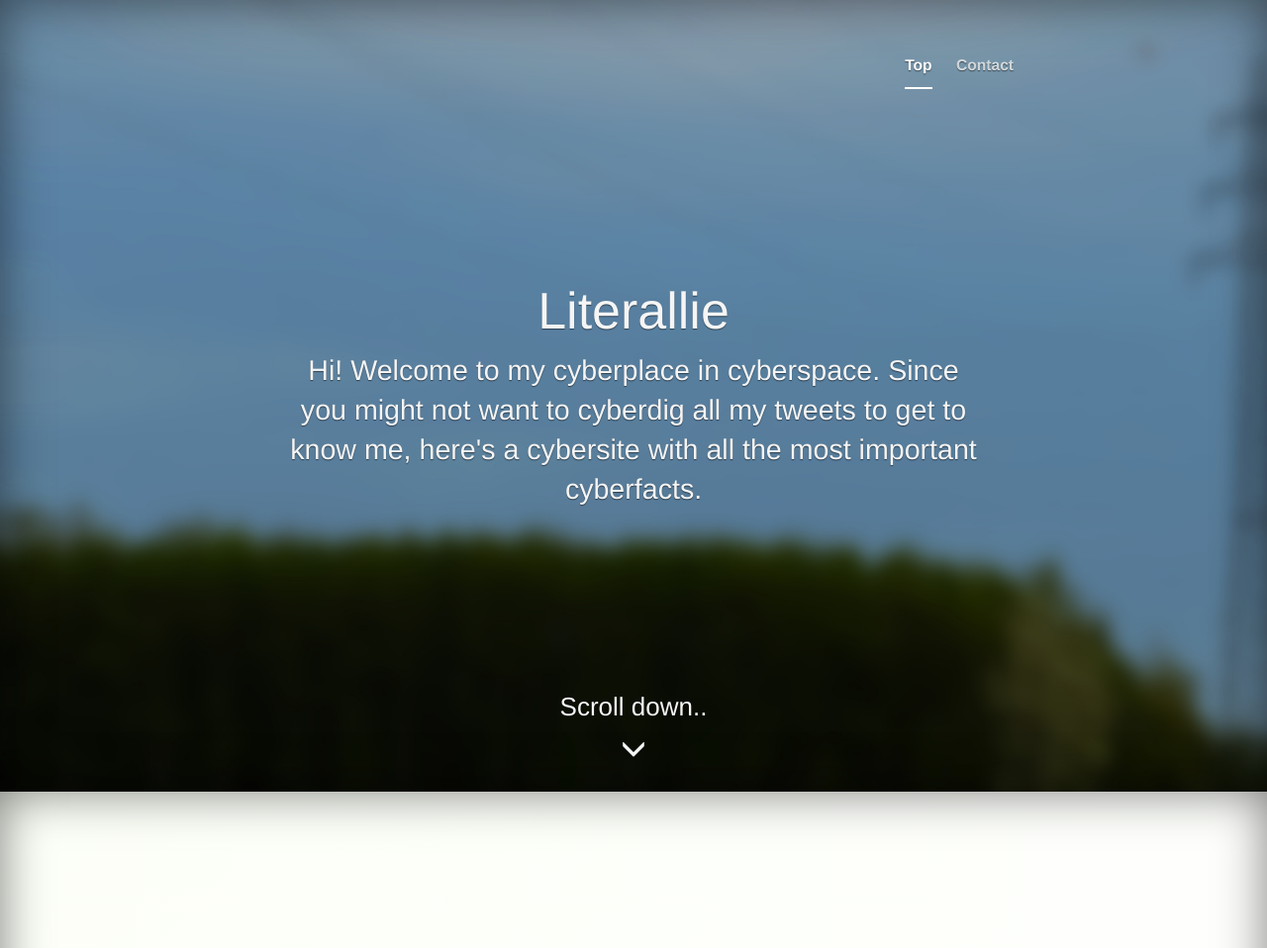
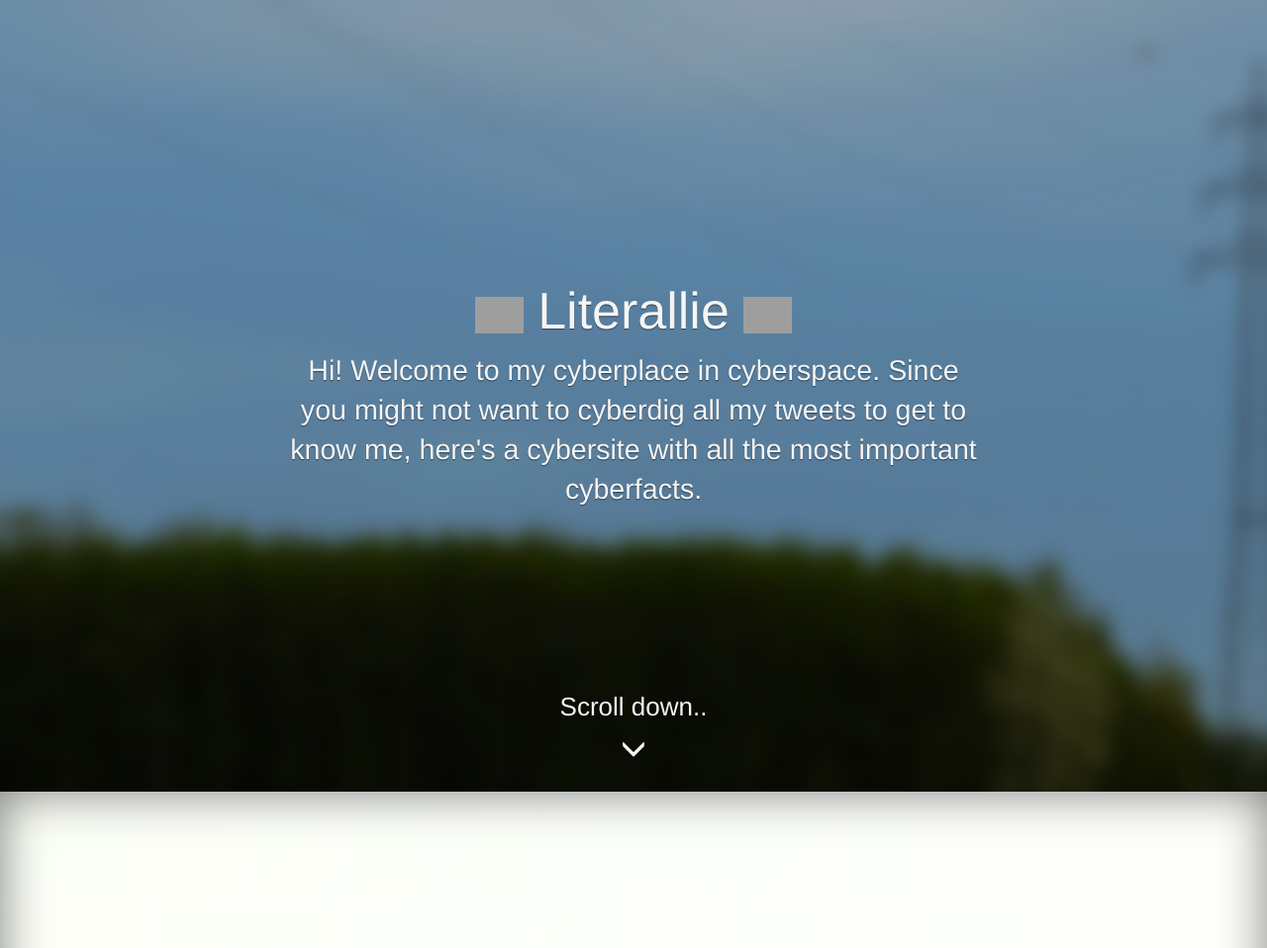
Before and after one commit to literalplus/literalplus.github.io, a PHP site: page / in a window 1280 px wide. Shown: the top 958 px of the page at 99% size. Run offline with PHP 8.4, Linux system fonts and the light colour scheme; grey boxes are pictures that could not be loaded.

Commit message:
🔥 Add two fire emoji to convey litness 🔥

```diff
--- a/index.html
+++ b/index.html
@@ -28,7 +28,17 @@
     <div class="outer-container fixed-screen">
         <div id="landing" class="inner-container">
             <div class="inner-content">
-                <h1>Literallie</h1>
+                <h1>
+                    <a href="https://github.com/googlei18n/noto-emoji/"
+                       title="fire emoji to indicate how lit i am courtesy of Google Noto">
+                        <img src="https://raw.githubusercontent.com/googlei18n/noto-emoji/master/png/128/emoji_u1f525.png"
+                             class="fire-emoji"></a>
+                    Literallie
+                    <a href="https://github.com/googlei18n/noto-emoji/"
+                       title="fire emoji to indicate how lit i am courtesy of Google Noto">
+                        <img src="https://raw.githubusercontent.com/googlei18n/noto-emoji/master/png/128/emoji_u1f525.png"
+                             class="fire-emoji"></a>
+                </h1>
                 <p class="lead">
                     Hi! Welcome to my cyberplace in cyberspace.
                     <!--Since everybody is doing this cybersite thing, here's mine.-->
--- a/styles.css
+++ b/styles.css
@@ -28,6 +28,7 @@
     width: 100%;
     height: 100%;
     display: table; /* this is fine.gif */
+    position: relative; /* this makes the pages appear in front of the fixed background (yes) https://philipwalton.com/articles/what-no-one-told-you-about-z-index/ */
 }
 
 #what-i-do-wrapper {
@@ -96,7 +97,6 @@
 
 .fixed-screen {
     position: fixed;
-    z-index: -1;
     min-height: 100%;
     height: 100%; /* Mobile Firefox needs this */
 }
@@ -182,6 +182,10 @@
     color: darkgrey;
 }
 
+.fire-emoji {
+    height: 0.7em;
+}
+
 /***
   screen definitions
 ***/
```
